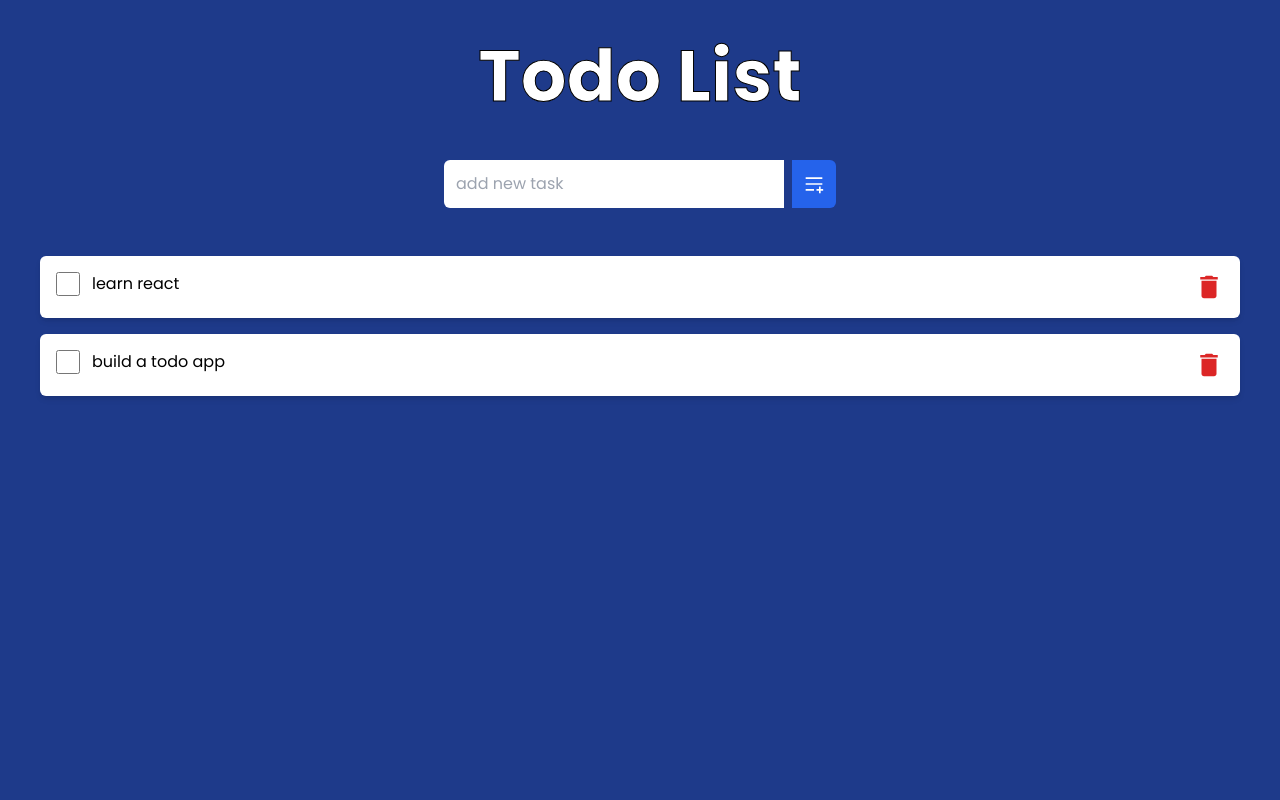
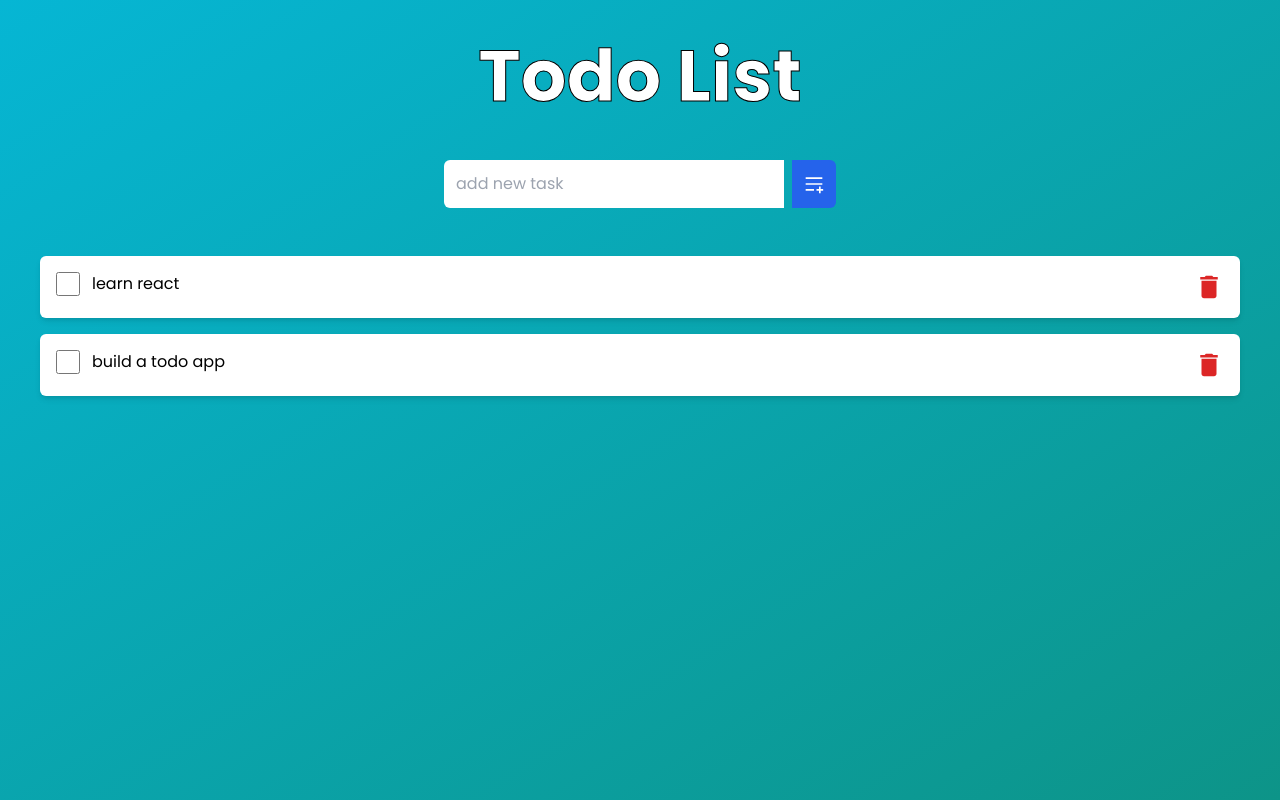
Before and after one commit to salimxfardeheb/photos_sharing, a React (Create React App) app in the folder todo-list/: page / in a window 1280 px wide. Built offline with nearby package versions, Linux system fonts and the light colour scheme.

Commit message:
styling the background

```diff
--- a/todo-list/src/App.js
+++ b/todo-list/src/App.js
@@ -27,7 +27,7 @@ const App = () => {
   };
 
   return (
-    <div className="flex flex-col items-center space-y-12 bg-blue-900 min-h-screen p-10 font-poppins">
+    <div className="flex flex-col items-center space-y-12 bg-gradient-to-tl from-teal-600 via-50% to-cyan-500 min-h-screen p-10 font-poppins">
       <Helmet>
         <title>To-Do List App</title>
         <meta
--- a/todo-list/src/components/TodoItem.js
+++ b/todo-list/src/components/TodoItem.js
@@ -3,14 +3,16 @@ import { MdDelete } from "react-icons/md";
 
 const TodoItem = ({ todo, toggleComplete, deleteTodo }) => {
   return (
-    <li className="flex justify-between items-start bg-white p-4 rounded-md shadow-md">
-      <span onClick={() => toggleComplete(todo.id)} className="flex gap-3">
+    <li className="flex justify-between items-start bg-white p-4 rounded-md shadow-md hover:opacity-80 hover:scale-[101%] hover:transition-all hover:ease-in">
+      <div className="flex gap-3">
         <input
           type="checkbox"
+          id={todo.id}
+          name={todo.id}
           className="w-6 accent-green-600 cursor-pointer"
         />
-        {todo.text}
-      </span>
+        <label for={todo.id}>{todo.text}</label>
+      </div>
       <button
         onClick={() => deleteTodo(todo.id)}
         className="text-3xl text-red-600 hover:text-red-700"
```
